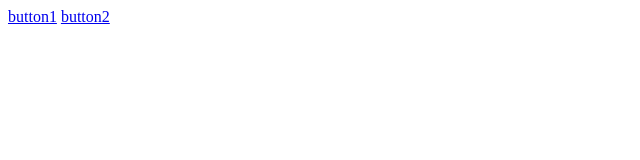
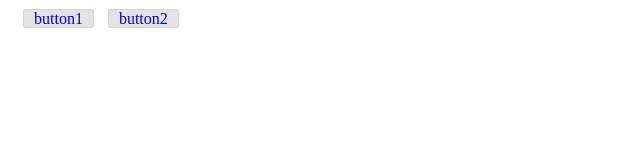
Before and after one commit to alessandroscarlatti/web-ui-study, a plain HTML site: page src/basic-button/index.html in a window 1280 px wide. Shown: the whole page, without its empty margins (0-640 px from the left). Drawn offline with Linux system fonts and the light colour scheme.

Commit message:
Update index.html

```diff
--- a/src/basic-button/index.html
+++ b/src/basic-button/index.html
@@ -2,8 +2,7 @@
 <html>
 
   <head>
-    <link rel="stylesheet" href="style.css">
-    <script src="script.js"></script>
+    <link rel="stylesheet" href="styles.css">
   </head>
 
   <body>
```
